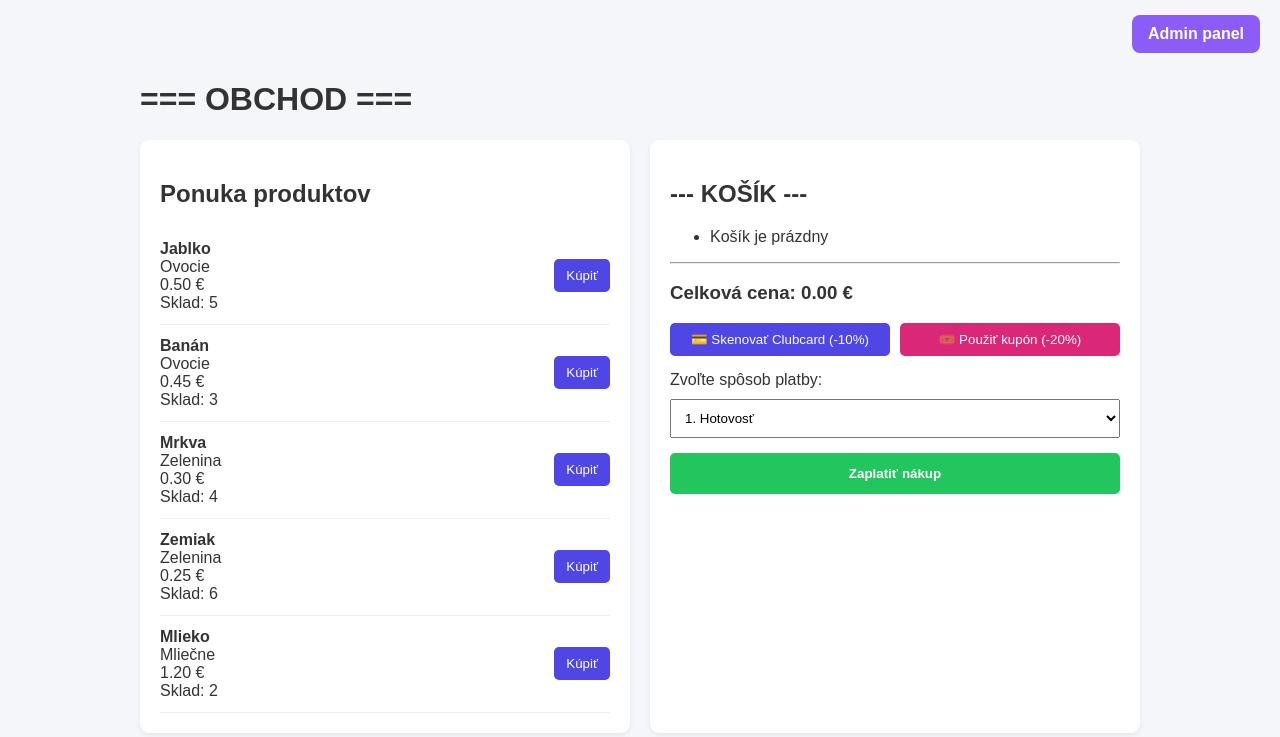
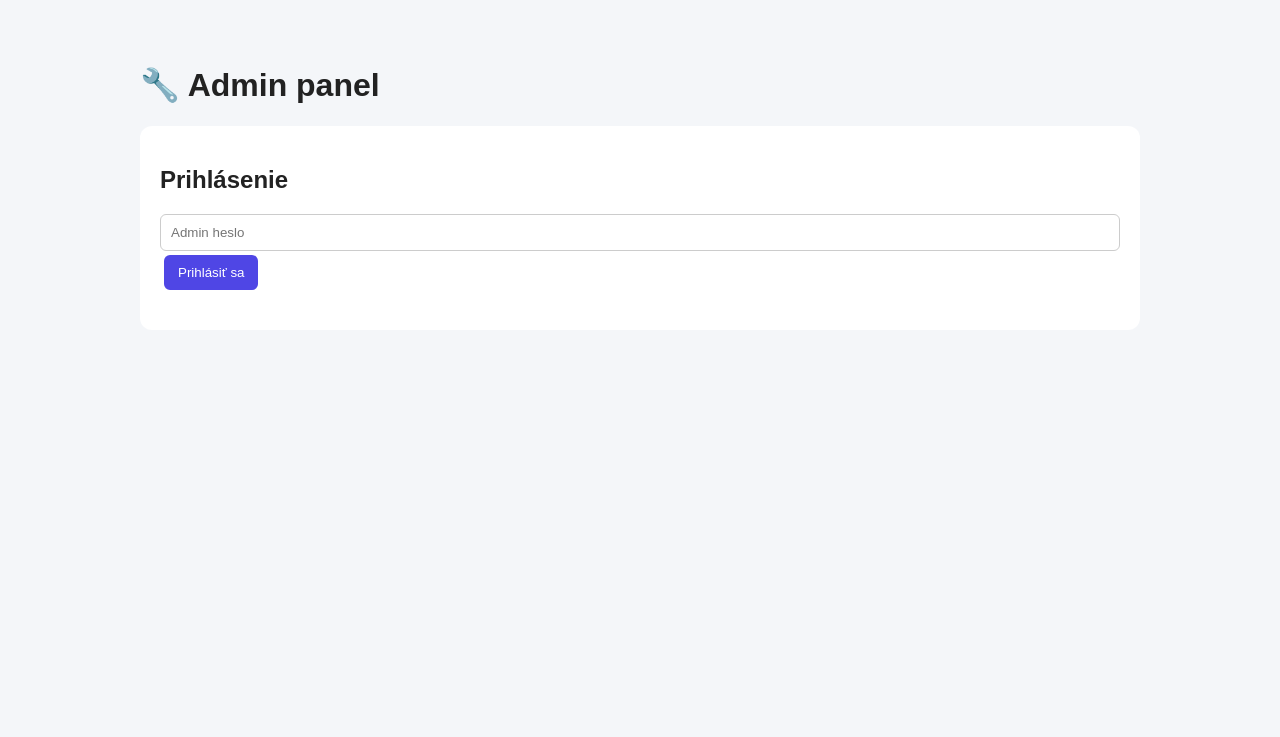
Before and after one commit to Hyper-Squid/nepodareny-web, a website: page index.html in a window 1280 px wide. Drawn offline with Linux system fonts and the light colour scheme; no server answers.

Commit message:
Update index.html

```diff
--- a/index.html
+++ b/index.html
@@ -1,306 +1,213 @@
+
 <!DOCTYPE html>
 <html lang="sk">
 <head>
 <meta charset="UTF-8">
-<meta name="viewport" content="width=device-width, initial-scale=1.0">
-<title>Môj webový obchod</title>
-
+<meta name="viewport" content="width=device-width,initial-scale=1">
+<title>Admin panel</title>
 <style>
-body {
-    font-family: Arial, sans-serif;
-    max-width: 1000px;
-    margin: 40px auto;
-    padding: 20px;
-    background: #f4f6f9;
-    color: #333;
-}
-
-.kontajner {
-    display: flex;
-    gap: 20px;
-    align-items: stretch;
-}
-
-.admin-button {
-    background: #8b5cf6;
-    color: white;
-    padding: 10px 16px;
-    border-radius: 8px;
-    text-decoration: none;
-    font-weight: bold;
-}
-
-.karta {
-    background: white;
-    padding: 20px;
-    border-radius: 9px;
-    flex: 1;
-    min-width: 0;
-    box-shadow: 0 2px 5px #0001;
-}
-
-.polozka {
-    display: flex;
-    justify-content: space-between;
-    align-items: center;
-    gap: 10px;
-    border-bottom: 1px solid #eee;
-    padding: 12px 0;
-}
-
-button {
-    background: #4f46e5;
-    color: white;
-    border: none;
-    padding: 9px 12px;
-    border-radius: 5px;
-    cursor: pointer;
-}
-
-button:disabled {
-    background: #aaa;
-    cursor: not-allowed;
-}
-
-.tlacidla-zlav {
-    display: flex;
-    gap: 10px;
-    margin: 15px 0;
-}
-
-.tlacidla-zlav button {
-    flex: 1;
-}
-
-.kupon {
-    background: #db2777;
-}
-
-.btn-platba {
-    background: #22c55e;
-    width: 100%;
-    padding: 13px;
-    font-weight: bold;
-    margin-top: 15px;
-}
-
-select {
-    width: 100%;
-    padding: 10px;
-    margin-top: 10px;
-}
-
-@media (max-width: 650px) {
-    .kontajner {
-        flex-direction: column;
-    }
-}
+body{font-family:Arial,sans-serif;max-width:1000px;margin:30px auto;padding:15px;background:#f4f6f9;color:#222}
+.card{background:white;padding:20px;border-radius:12px;margin-bottom:20px}
+input{box-sizing:border-box;width:100%;padding:10px;border:1px solid #ccc;border-radius:6px}
+button{padding:10px 14px;border:0;border-radius:6px;background:#4f46e5;color:white;cursor:pointer;margin:4px}
+.red{background:#dc2626}
+.green{background:#16a34a}
+table{width:100%;border-collapse:collapse;margin:15px 0}
+td,th{text-align:left;padding:7px;border-bottom:1px solid #ddd}
+.hidden{display:none}
+#status{white-space:pre-wrap}
 </style>
 </head>
+<body>
+<h1>🔧 Admin panel</h1>
 
-<body>
-
-<a href="/admin.html" class="admin-button"
-   style="position:absolute;top:15px;right:20px;">
-    Admin panel
-</a>
-
-<h1>=== OBCHOD ===</h1>
-
-<div class="kontajner">
-
-    <div class="karta">
-        <h2>Ponuka produktov</h2>
-        <div id="produkty-box"></div>
+<div id="login" class="card">
+<h2>Prihlásenie</h2>
+<input id="password" type="password" placeholder="Admin heslo">
+<button id="loginBtn">Prihlásiť sa</button>
+<p id="loginError"></p>
 </div>
 
-    <div class="karta">
-        <h2>--- KOŠÍK ---</h2>
-        <ul id="kosik-box">
-            <li>Košík je prázdny</li>
-        </ul>
+<div id="panel" class="card hidden">
+<h2>Správa produktov</h2>
+<a href="/">Späť do obchodu</a>
+<button id="logout" class="red">Odhlásiť</button>
 
-        <hr>
+<table>
+<thead><tr><th>Názov</th><th>Druh</th><th>Cena (€)</th><th>Sklad</th><th></th></tr></thead>
+<tbody id="rows"></tbody>
+</table>
 
-        <h3>Celková cena: <span id="cena-box">0.00</span> €</h3>
-
-        <div class="tlacidla-zlav">
-            <button id="clubcard" onclick="uplatnitClubcard()">
-                💳 Skenovať Clubcard (-10%)
-            </button>
-
-            <button id="kupon" class="kupon" onclick="uplatnitKupon()">
-                🎟️ Použiť kupón (-20%)
-            </button>
-        </div>
-
-        <label for="platba">Zvoľte spôsob platby:</label>
-
-        <select id="platba">
-            <option value="Hotovosť">1. Hotovosť</option>
-            <option value="Karta">2. Karta</option>
-            <option value="Kupón">3. Kupón</option>
-        </select>
-
-        <button class="btn-platba" onclick="zaplatit()">
-            Zaplatiť nákup
-        </button>
-    </div>
-
+<button id="add">+ Pridať produkt</button>
+<button id="save" class="green">Uložiť zmeny</button>
+<p id="status"></p>
 </div>
 
 <script>
-const produkty = [
-    { id: 0, nazov: "Jablko", cena: 0.50, druh: "Ovocie", sklad: 5 },
-    { id: 1, nazov: "Banán", cena: 0.45, druh: "Ovocie", sklad: 3 },
-    { id: 2, nazov: "Mrkva", cena: 0.30, druh: "Zelenina", sklad: 4 },
-    { id: 3, nazov: "Zemiak", cena: 0.25, druh: "Zelenina", sklad: 6 },
-    { id: 4, nazov: "Mlieko", cena: 1.20, druh: "Mliečne", sklad: 2 }
-];
+const $ = id => document.getElementById(id);
+let password = "";
+let products = [];
+let busy = false;
 
-let kosik = [];
-let clubcard = false;
-let kupon = false;
+async function request(method = "GET", body) {
+    const headers = {};
+    if (password) headers.Authorization = "Bearer " + password;
+    if (body !== undefined) headers["Content-Type"] = "application/json";
 
-function zobrazProdukty() {
-    let html = "";
-
-    produkty.forEach(function(p) {
-        html += `
-            <div class="polozka">
-                <div>
-                    <strong>${p.nazov}</strong><br>
-                    ${p.druh}<br>
-                    ${p.cena.toFixed(2)} €<br>
-                    Sklad: ${p.sklad}
-                </div>
-
-                <button
-                    onclick="kupit(${p.id})"
-                    ${p.sklad === 0 ? "disabled" : ""}>
-                    ${p.sklad === 0 ? "Vypredané" : "Kúpiť"}
-                </button>
-            </div>
-        `;
+    const response = await fetch("/api/products", {
+        method,
+        headers,
+        body: body === undefined ? undefined : JSON.stringify(body),
+        cache: "no-store"
     });
 
-    document.getElementById("produkty-box").innerHTML = html;
+    const data = await response.json().catch(() => ({}));
+    if (!response.ok) throw new Error(data.error || "HTTP " + response.status);
+    return data;
 }
 
-function kupit(id) {
-    let produkt = produkty[id];
+async function login() {
+    if (busy) return;
+    password = $("password").value.trim();
+    if (!password) {
+        $("loginError").textContent = "Zadaj heslo.";
+        return;
+    }
 
-    if (produkt && produkt.sklad > 0) {
-        kosik.push(produkt);
-        produkt.sklad--;
+    busy = true;
+    $("loginBtn").disabled = true;
+    $("loginError").textContent = "Prihlasujem...";
 
-        zobrazProdukty();
-        zobrazKosik();
+    try {
+        await request("POST");
+        products = await request("GET");
+
+        if (!Array.isArray(products)) throw new Error("Neplatná odpoveď servera.");
+
+        $("login").classList.add("hidden");
+        $("panel").classList.remove("hidden");
+        $("loginError").textContent = "";
+        render();
+    } catch (e) {
+        password = "";
+        $("loginError").textContent = "Prihlásenie alebo načítanie zlyhalo: " + e.message;
+    } finally {
+        busy = false;
+        $("loginBtn").disabled = false;
     }
 }
 
-function zobrazKosik() {
-    let html = "";
-    let cena = 0;
+function render() {
+    $("rows").replaceChildren();
 
-    if (kosik.length === 0) {
-        html = "<li>Košík je prázdny</li>";
-    } else {
-        kosik.forEach(function(p, index) {
-            html += `<li>${p.nazov} - ${p.cena.toFixed(2)} €
-            <button onclick="odstranit(${index})">X</button></li>`;
+    products.forEach((p, index) => {
+        const tr = document.createElement("tr");
 
-            cena += p.cena;
+        for (const key of ["nazov", "druh", "cena", "sklad"]) {
+            const td = document.createElement("td");
+            const input = document.createElement("input");
+
+            input.value = p[key] ?? "";
+            input.type = (key === "cena" || key === "sklad") ? "number" : "text";
+
+            if (key === "cena") {
+                input.min = "0";
+                input.step = "0.01";
+            }
+
+            if (key === "sklad") {
+                input.min = "0";
+                input.step = "1";
+            }
+
+            input.addEventListener("input", () => {
+                products[index][key] = input.value;
+            });
+
+            td.appendChild(input);
+            tr.appendChild(td);
+        }
+
+        const td = document.createElement("td");
+        const del = document.createElement("button");
+        del.textContent = "Odstrániť";
+        del.className = "red";
+
+        del.onclick = () => {
+            products.splice(index, 1);
+            render();
+            status("Produkt odstránený z návrhu. Klikni na Uložiť zmeny.", true);
+        };
+
+        td.appendChild(del);
+        tr.appendChild(td);
+        $("rows").appendChild(tr);
     });
 }
 
-    if (clubcard) {
-        cena = cena * 0.9;
+function addProduct() {
+    products.push({nazov:"", druh:"", cena:"0.00", sklad:"0"});
+    render();
+    status("Nový produkt pridaný. Vyplň údaje a klikni na Uložiť zmeny.", true);
+    $("rows").lastElementChild?.querySelector("input")?.focus();
 }
 
-    if (kupon) {
-        cena = cena * 0.8;
+function status(message, ok = false) {
+    $("status").textContent = message;
+    $("status").style.color = ok ? "green" : "#dc2626";
 }
 
-    document.getElementById("kosik-box").innerHTML = html;
-    document.getElementById("cena-box").innerText = cena.toFixed(2);
+async function save() {
+    if (busy) return;
 
-    document.getElementById("clubcard").disabled = clubcard;
-    document.getElementById("kupon").disabled = kupon;
-}
+    for (const p of products) {
+        p.nazov = String(p.nazov ?? "").trim();
+        p.druh = String(p.druh ?? "").trim();
+        p.cena = Number(p.cena);
+        p.sklad = Number(p.sklad);
 
-function odstranit(index) {
-    let produkt = kosik[index];
-
-    produkt.sklad++;
-    kosik.splice(index, 1);
-
-    zobrazProdukty();
-    zobrazKosik();
-}
-
-function uplatnitClubcard() {
-    if (!clubcard) {
-        clubcard = true;
-        zobrazKosik();
-        alert("Clubcard použitá! Zľava 10 %.");
+        if (!p.nazov || !p.druh ||
+            !Number.isFinite(p.cena) || p.cena < 0 ||
+            !Number.isInteger(p.sklad) || p.sklad < 0) {
+            status("Skontroluj názov, druh, cenu a sklad pri každom produkte.");
+            return;
         }
     }
 
-function uplatnitKupon() {
-    if (!kupon) {
-        kupon = true;
-        zobrazKosik();
-        alert("Kupón použitý! Zľava 20 %.");
+    busy = true;
+    $("save").disabled = true;
+    $("add").disabled = true;
+    status("Ukladám...");
+
+    try {
+        products = await request("PUT", products);
+        render();
+        status("Produkty boli uložené do databázy!", true);
+    } catch (e) {
+        status("Uloženie zlyhalo: " + e.message);
+    } finally {
+        busy = false;
+        $("save").disabled = false;
+        $("add").disabled = false;
     }
 }
 
-// Načíta aktuálny sklad zo servera (Netlify Function + Blobs)
-async function nacitajSklad() {
-    try {
-        const res = await fetch("/api/stock");
-        const sklad = await res.json();
-        produkty.forEach(p => p.sklad = sklad[p.id]);
-    } catch (e) {
-        console.warn("Sklad sa nepodarilo načítať", e);
-    }
-    zobrazProdukty();
-    zobrazKosik();
-}
+$("loginBtn").addEventListener("click", login);
+$("password").addEventListener("keydown", e => {
+    if (e.key === "Enter") login();
+});
+$("add").addEventListener("click", addProduct);
+$("save").addEventListener("click", save);
 
-async function zaplatit() {
-    if (kosik.length === 0) {
-        alert("Najprv pridaj produkt do košíka!");
-        return;
-    }
-
-    const items = {};
-    kosik.forEach(p => items[p.id] = (items[p.id] || 0) + 1);
-
-    const res = await fetch("/api/stock", {
-        method: "POST",
-        body: JSON.stringify({ items })
+$("logout").addEventListener("click", () => {
+    password = "";
+    products = [];
+    $("password").value = "";
+    $("panel").classList.add("hidden");
+    $("login").classList.remove("hidden");
+    $("rows").replaceChildren();
+    $("status").textContent = "";
 });
-
-    if (!res.ok) {
-        alert("Niekto bol rýchlejší, niečo už nie je na sklade. Obnovujem ponuku.");
-        kosik = [];
-        await nacitajSklad();
-        return;
-    }
-
-    const cena = Number(document.getElementById("cena-box").innerText);
-    const sposob = document.getElementById("platba").value;
-    alert("Ďakujeme za nákup!\nCelková cena: " + cena.toFixed(2) + " €\nPlatba: " + sposob);
-
-    kosik = [];
-    clubcard = false;
-    kupon = false;
-    await nacitajSklad();
-}
-
-nacitajSklad();
 </script>
-
 </body>
 </html>
```
Lines whose indentation alone changed are shown as unchanged.
